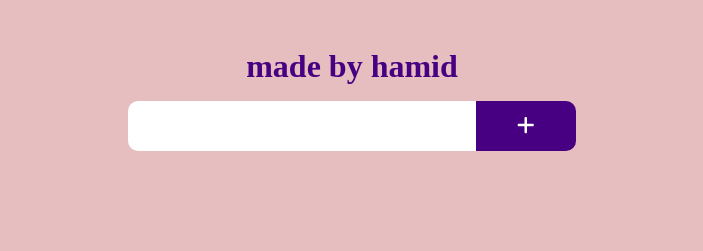
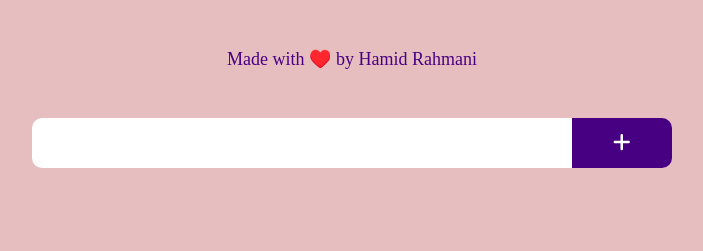
Before and after one commit to HamidRahmanii/Todolist, a plain HTML site: page index.html in a window 1280 px wide. Shown: the whole page, without its empty margins (288-991 px from the left). Drawn offline with Linux system fonts and the light colour scheme.

Commit message:
fix styles

```diff
--- a/index.html
+++ b/index.html
@@ -13,7 +13,7 @@
     ></script>
   </head>
   <body>
-    <h1>made by hamid</h1>
+    <div class="header"><p>Made with ♥️ by Hamid Rahmani</p></div>
     <form class="todo-form">
       <div class="todo-header">
         <input type="text" class="todo-input" />
--- a/style.css
+++ b/style.css
@@ -14,19 +14,23 @@ body {
   flex-direction: column;
   align-items: center;
 }
-body h1 {
+.header {
+  font-size: large;
   color: #480082;
-  padding: 3rem 0 1rem;
+  padding: 3rem 0;
 }
 .todo-form {
-  width: 35%;
+  width: 50%;
+  padding-bottom: 3rem;
 }
 .todo-header {
   display: flex;
 }
 .todo-input {
+  display: flex;
   border: none;
   height: 50px;
+  min-width: 192px;
   flex: 1 1 8rem;
   padding: 0 1rem;
   border-radius: 10px;
@@ -36,6 +40,7 @@ body h1 {
 .todo-add-button {
   border: none;
   width: 100px;
+  min-width: 50px;
   font-size: 20px;
   background-color: #480082;
   color: white;
@@ -54,6 +59,7 @@ body h1 {
   list-style: none;
   flex: 1 1 8rem;
   height: 50px;
+  min-width: 142px;
   color: white;
   display: flex;
   align-items: center;
@@ -67,7 +73,6 @@ body h1 {
   display: flex;
   height: 50px;
   transition: all 0.75s ease;
-  /* align-items: stretch; */
 }
 .todo-complete-button {
   background-color: #00b000;
```
